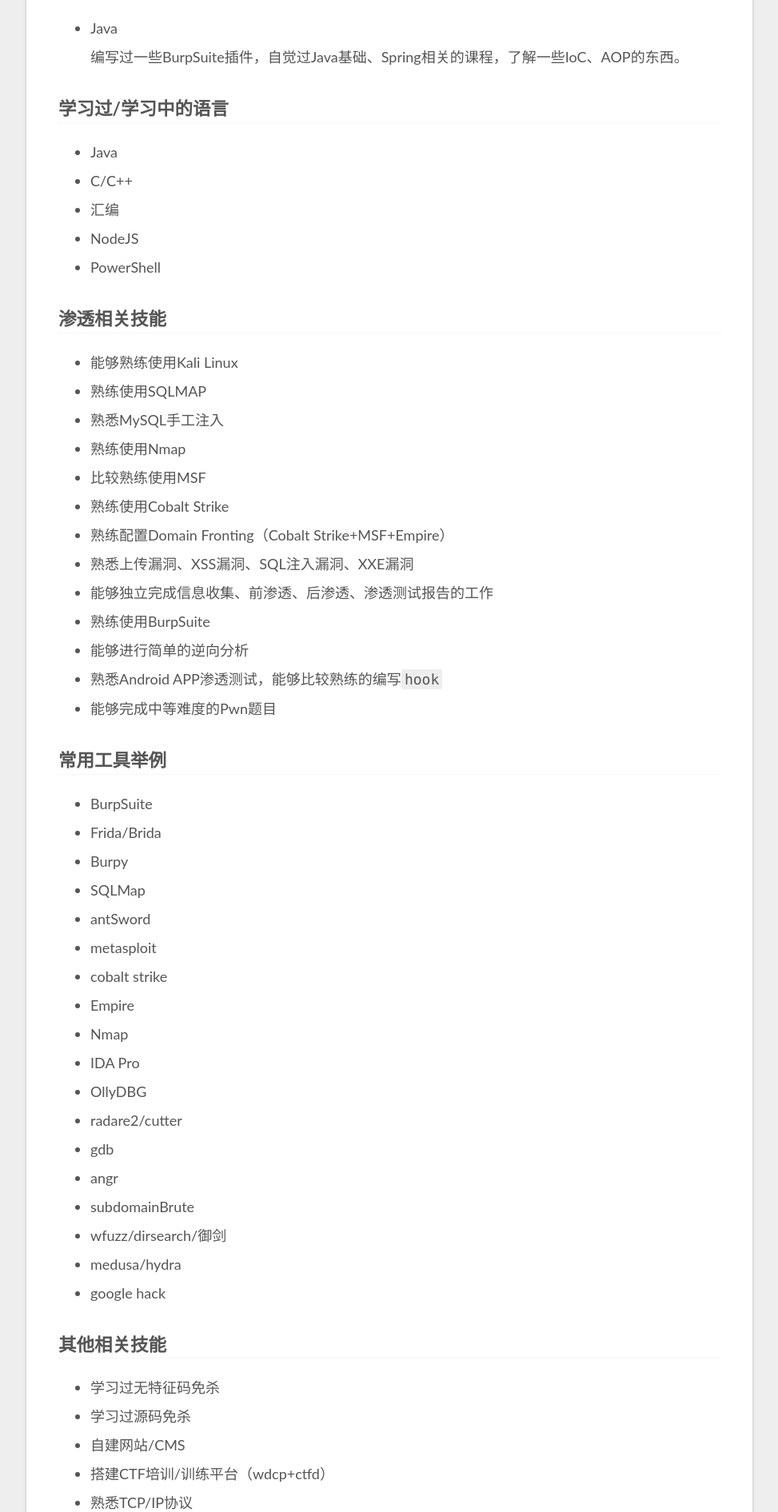
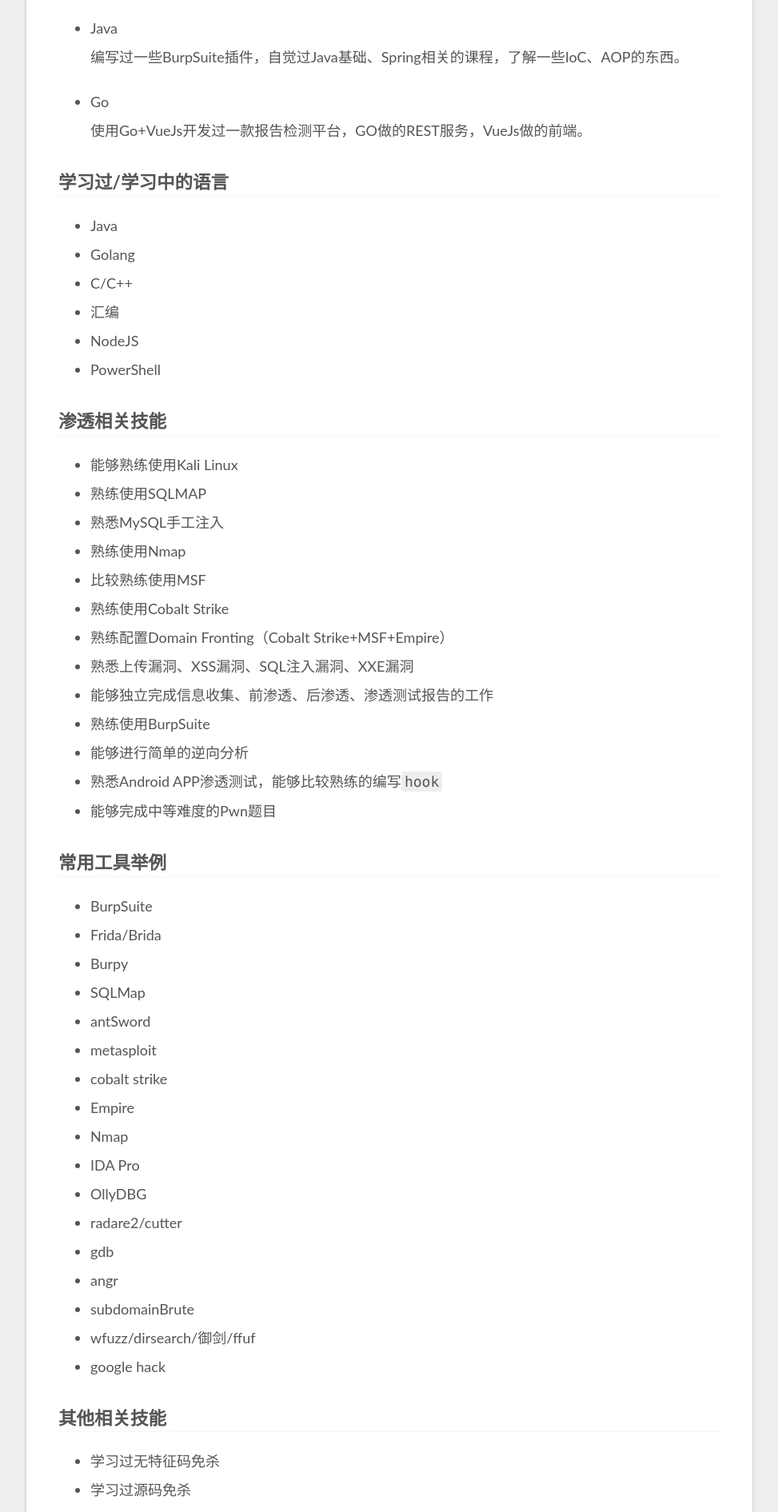
Before and after one commit to mr-m0nst3r/mr-m0nst3r.github.io, a plain HTML site: page about/index.html in a window 1280 px wide. Shown: the part 3446-5337 px from the top of the page at 80% size, without its empty margins (279-1252 px from the left). Drawn offline with Linux system fonts and the light colour scheme; no server answers.

Commit message:
Site updated: 2020-12-17 13:53:49

```diff
--- a/about/index.html
+++ b/about/index.html
@@ -28,7 +28,7 @@
 <meta property="og:description" content="个人信息m0nst3r，男，87年，民族汉，群众，本科，籍贯河北衡水。英语六级，口语B+，能够比较流利地使用英语交流，能够学习、翻译英文文章。现居北京昌平。 联系方式 QQ: 364171416 Email: cnmichael (at) icloud.com  教育经历 2007.9 - 2011.9，河北北方学院 - 动物医学专业  工作经历 ? - 2015，安平县贺友丝网制品有限公司，内贸">
 <meta property="og:locale" content="en_US">
 <meta property="article:published_time" content="2018-11-21T03:24:15.000Z">
-<meta property="article:modified_time" content="2020-12-02T10:05:55.977Z">
+<meta property="article:modified_time" content="2020-12-17T05:52:46.866Z">
 <meta property="article:author" content="m0nst3r">
 <meta property="article:tag" content="Web安全">
 <meta property="article:tag" content="渗透测试">
@@ -294,9 +294,12 @@
 </li>
 <li><p>Java<br>编写过一些BurpSuite插件，自觉过Java基础、Spring相关的课程，了解一些IoC、AOP的东西。</p>
 </li>
+<li><p>Go<br>使用Go+VueJs开发过一款报告检测平台，GO做的REST服务，VueJs做的前端。</p>
+</li>
 </ul>
 <h3 id="学习过-学习中的语言"><a href="#学习过-学习中的语言" class="headerlink" title="学习过/学习中的语言"></a>学习过/学习中的语言</h3><ul>
 <li>Java</li>
+<li>Golang</li>
 <li>C/C++</li>
 <li>汇编</li>
 <li>NodeJS</li>
@@ -333,8 +336,7 @@
 <li>gdb</li>
 <li>angr</li>
 <li>subdomainBrute</li>
-<li>wfuzz/dirsearch/御剑</li>
-<li>medusa/hydra</li>
+<li>wfuzz/dirsearch/御剑/ffuf</li>
 <li>google hack</li>
 </ul>
 <h3 id="其他相关技能"><a href="#其他相关技能" class="headerlink" title="其他相关技能"></a>其他相关技能</h3><ul>
```
